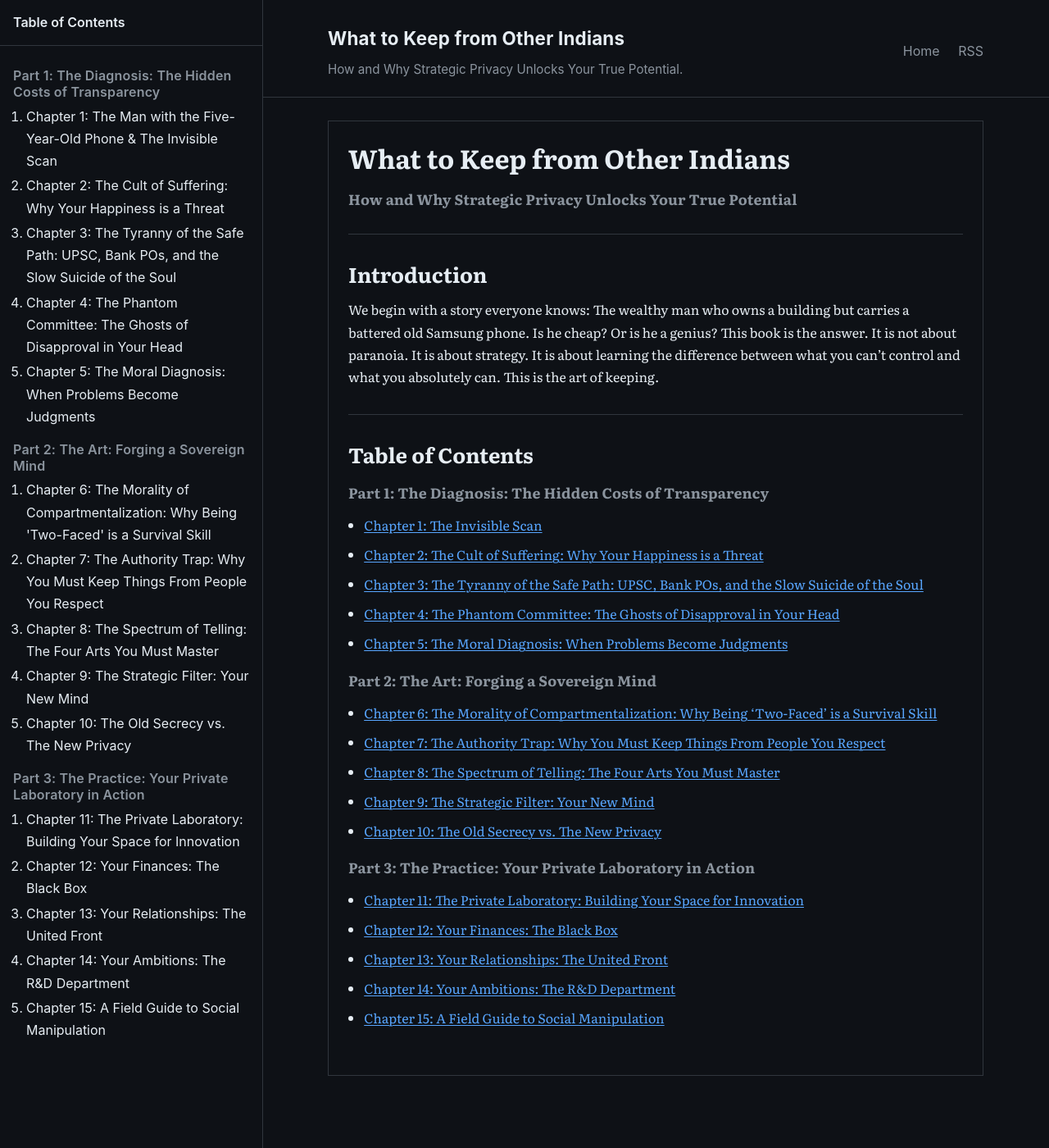
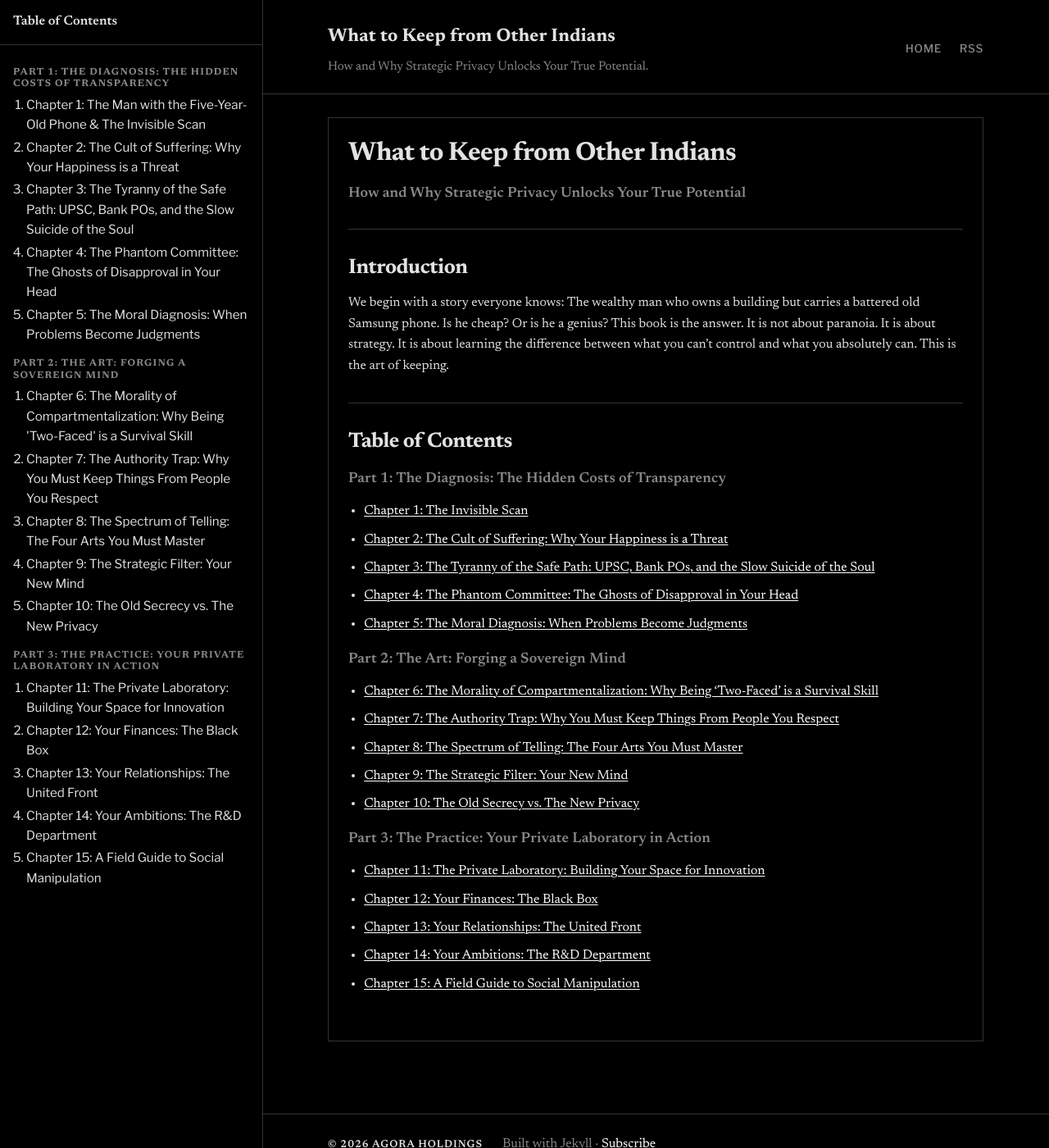
Before and after one commit to nodesman/wckfiwh, a Jekyll site: the page built from index.md, in a window 1280 px wide and 1400 px high. Shown: the whole window at 82% size. Built offline with Jekyll 4.4.1, drawn with Linux system fonts in a browser that asks for light colours.

Commit message:
update to NYT-grade black aesthetic with Newsreader and Libre Franklin fonts

```diff
--- a/_layouts/default.html
+++ b/_layouts/default.html
@@ -10,7 +10,7 @@
   <link rel="apple-touch-icon" href="{{ '/assets/icons/icon-180.png' | relative_url }}">
   <link rel="preconnect" href="https://fonts.googleapis.com">
   <link rel="preconnect" href="https://fonts.gstatic.com" crossorigin>
-  <link href="https://fonts.googleapis.com/css2?family=Literata:opsz,wght@7..72,400;7..72,500;7..72,700&display=swap" rel="stylesheet">
+  <link href="https://fonts.googleapis.com/css2?family=Libre+Franklin:wght@300..900&family=Newsreader:ital,opsz,wght@0,6..72,200..800;1,6..72,200..800&display=swap" rel="stylesheet">
   <title>{{ page.title }} | {{ site.title }}</title>
   <link rel="stylesheet" href="{{ '/assets/css/style.css' | relative_url }}">
 </head>
--- a/assets/css/style.css
+++ b/assets/css/style.css
@@ -1,24 +1,24 @@
 /* Base design tokens */
 :root {
   /* Dark mode tokens only */
-  --bg: #0e1116;
-  --fg: #e6edf3;
-  --muted: #8b949e;
-  --border: #30363d;
-  --accent: #58a6ff;
-  --accent-hover: #79c0ff;
-  --code-bg: #161b22;
+  --bg: #000000;
+  --fg: #e2e2e2;
+  --muted: #888888;
+  --border: #333333;
+  --accent: #ffffff; /* Stark white accent for high contrast */
+  --accent-hover: #cccccc;
+  --code-bg: #111111;
   --shadow: none;
-  --font-ui: -apple-system, BlinkMacSystemFont, "Segoe UI", Roboto, "Helvetica Neue", Arial, sans-serif;
-  --font-serif: "Literata", Georgia, Cambria, "Noto Serif", serif;
+  --font-ui: "Libre Franklin", -apple-system, BlinkMacSystemFont, "Segoe UI", Roboto, sans-serif;
+  --font-serif: "Newsreader", Georgia, Cambria, serif;
   color-scheme: dark;
 }
 
 /* Global */
 html { -webkit-text-size-adjust: 100%; }
 body {
-  font-family: var(--font-ui);
-  line-height: 1.7;
+  font-family: var(--font-serif); /* Default to serif for reading experience */
+  line-height: 1.6;
   color: var(--fg);
   background: var(--bg);
   margin: 0;
@@ -62,6 +62,11 @@ body {
   color: var(--muted);
   text-decoration: none;
   margin-left: 18px;
+  font-family: var(--font-ui);
+  font-weight: 500;
+  text-transform: uppercase;
+  letter-spacing: 0.05em;
+  font-size: 0.85rem;
 }
 .site-nav a:hover { color: var(--fg); }
 
@@ -85,8 +90,11 @@ body {
 }
 
 h1, h2, h3 {
-  line-height: 1.25;
+  font-family: var(--font-serif);
+  line-height: 1.2;
   color: var(--fg);
+  font-weight: 700;
+  letter-spacing: -0.02em; /* Tighten headlines for impact */
 }
 h1 { font-size: clamp(1.7rem, 4vw + 0.8rem, 2rem); margin: 0 0 0.8rem; text-wrap: balance; }
 h2 { font-size: clamp(1.25rem, 2.2vw + 0.8rem, 1.6rem); margin: 1.6rem 0 0.6rem; text-wrap: balance; }
@@ -153,10 +161,10 @@ body.drawer-open { overflow: hidden; }
 .drawer-header { position: sticky; top: 0; background: var(--bg); display: flex; align-items: center; justify-content: space-between; padding: 14px 16px; border-bottom: 1px solid var(--border); }
 .drawer-title { font-weight: 600; }
 .drawer-close { background: transparent; border: 0; font-size: 22px; line-height: 1; cursor: pointer; color: var(--fg); }
-.drawer-body { padding: 10px 16px 24px; }
-.drawer-body h3 { margin: 1rem 0 0.4rem; font-size: 1rem; color: var(--muted); }
+.drawer-body { padding: 10px 16px 24px; font-family: var(--font-ui); }
+.drawer-body h3 { margin: 1rem 0 0.4rem; font-size: 0.75rem; color: var(--muted); text-transform: uppercase; letter-spacing: 0.1em; font-weight: 700; }
 .toc-list { margin: 0.2rem 0 1rem; padding-left: 1rem; }
-.toc-item { margin: 0.2rem 0; }
+.toc-item { margin: 0.2rem 0; font-size: 0.95rem; }
 .toc-item a { color: var(--fg); text-decoration: none; }
 .toc-item.active a { color: var(--accent); font-weight: 600; }
 
```
